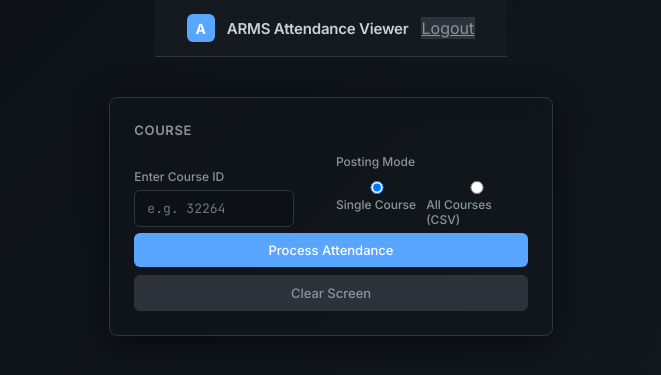
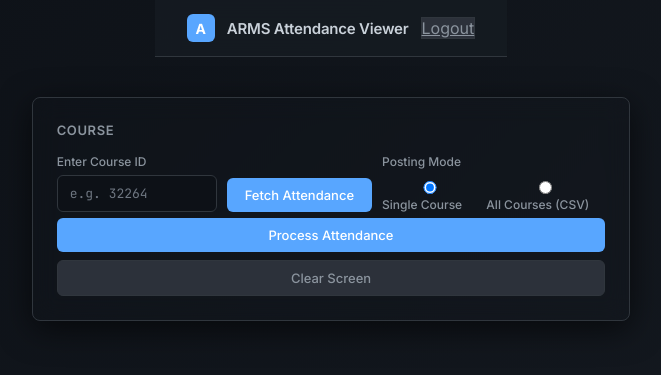
Before and after one commit to foreduc-dev/flatten, a Flask app: page / in a window 1280 px wide. Shown: the top 375 px of the page, without its empty margins (309-970 px from the left). Run offline with Flask 3, Linux system fonts and the light colour scheme; the visitor is signed in with stand-in values (Sample User, id 1).

Commit message:
Refine UI: hide Course ID in All Courses mode, add fetch button, improve bulk posting

```diff
--- a/templates/index.html
+++ b/templates/index.html
@@ -388,12 +388,16 @@
   <div class="card" id="courseCard">
     <div class="card-title">Course</div>
 
-
       <div class="course-row">
-        <div class="form-group">
-          <label for="courseIdManual">Enter Course ID</label>
-          <input type="text" id="courseIdManual" placeholder="e.g. 32264" style="width:160px;" />
-        </div>
+          <div id="singleCourseGroup" style="display:flex; gap:10px; align-items: flex-end;">
+            <div class="form-group">
+              <label for="courseIdManual">Enter Course ID</label>
+              <input type="text" id="courseIdManual" placeholder="e.g. 32264" style="width:160px;" />
+            </div>
+            <div class="form-group">
+              <button class="btn-primary" onclick="fetchAttendance()" id="btnFetch">Fetch Attendance</button>
+            </div>
+          </div>
         <div class="form-group">
           <label>Posting Mode</label>
           <div style="display:flex; gap:8px; margin-top:6px;">
@@ -469,7 +473,7 @@
 
     if (!courseId) { showAlert('Please enter a Course ID.'); return; }
 
-    const btn = document.getElementById('btnPost');
+    const btn = document.getElementById('btnFetch');
     btn.disabled = true;
     btn.innerHTML = '<span class="spinner"></span>Loading…';
 
@@ -623,6 +627,9 @@
     } finally {
       btn.disabled = false;
       btn.innerHTML = 'Post Attendance';
+    }
+  }
+
    function handlePost() {
     const mode = document.querySelector('input[name="postMode"]:checked').value;
     if (mode === 'single') {
@@ -664,12 +671,12 @@
     }
 }
 
-// Show/hide CSV upload based on selected mode (no upload needed now)
+// Show/hide CSV upload based on selected mode
 document.querySelectorAll('input[name="postMode"]').forEach(r => {
     r.addEventListener('change', () => {
         const isAll = document.querySelector('input[name="postMode"]:checked').value === 'all';
-        // No upload UI to toggle; could display a note if desired
-        // document.getElementById('csvUploadGroup').style.display = isAll ? 'block' : 'none';
+        // Toggle visibility of single course input group
+        document.getElementById('singleCourseGroup').style.display = isAll ? 'none' : 'flex';
     });
 });
 
```
